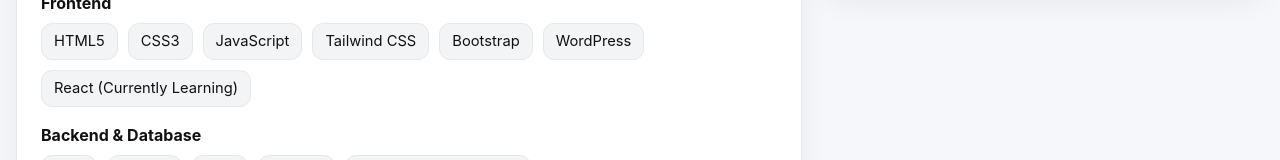
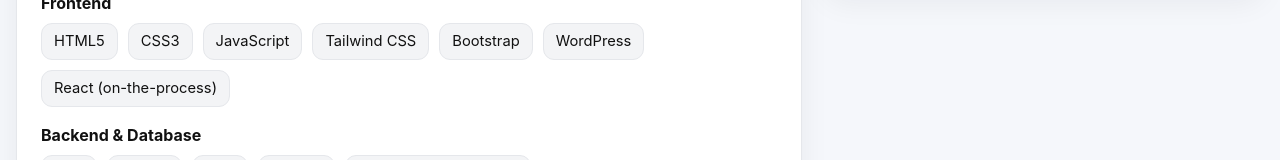
Before and after one commit to Nald27/ronaldsoriano-portfolio, a React (Vite) app: page / in a window 1280 px wide. Shown: the part 2069-2229 px from the top of the page. Built offline with nearby package versions, Linux system fonts and the light colour scheme.

Commit message:
Added React

```diff
--- a/src/App.jsx
+++ b/src/App.jsx
@@ -295,7 +295,7 @@
                   <span>Tailwind CSS</span>
                   <span>Bootstrap</span>
                   <span>WordPress</span>
-                  <span>React (Currently Learning)</span>
+                  <span>React (on-the-process)</span>
                 </div>
               </div>
 
```
